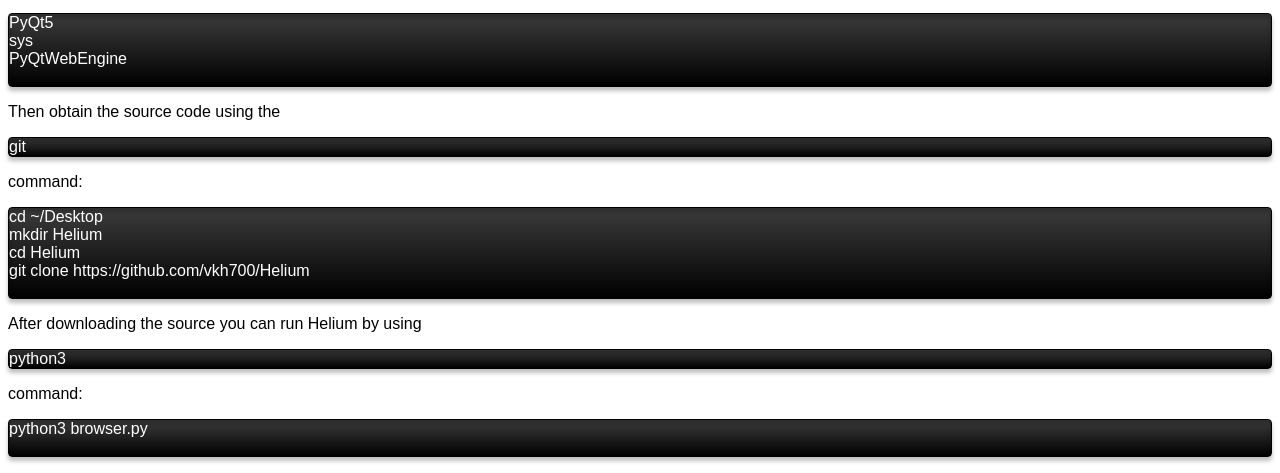
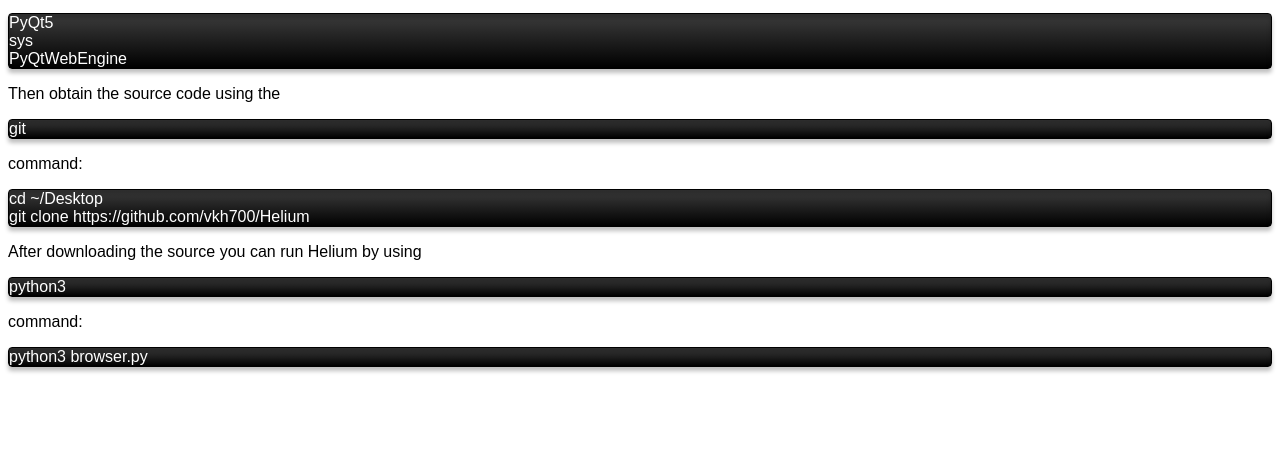
Before and after one commit to vkh700/HeliumWebsite, a plain HTML site: page docs/index.html in a window 1280 px wide. Shown: the part 443-916 px from the top of the page. After the commit the page ends 826 px from the top, so only its background shows below. Drawn offline with Linux system fonts and the light colour scheme; a web font is replaced by a local one.

Commit message:
Update index.html

```diff
--- a/docs/index.html
+++ b/docs/index.html
@@ -34,14 +34,9 @@
 	<p>To run the web browser from source please download all of the browser requirements:</p>
 	<pre class="code">PyQt5
 sys
-PyQtWebEngine
-	</pre>
+PyQtWebEngine</pre>
 	<p>Then obtain the source code using the <pre class="code">git</pre> command:</p>
 	<pre class="code">cd ~/Desktop
-mkdir Helium
-cd Helium
-git clone https://github.com/vkh700/Helium
-	</pre>
+git clone https://github.com/vkh700/Helium</pre>
 	<p>After downloading the source you can run Helium by using <pre class="code">python3</pre> command:</p>
-	<pre class="code">python3 browser.py
-	</pre>
+	<pre class="code">python3 browser.py</pre>
```
